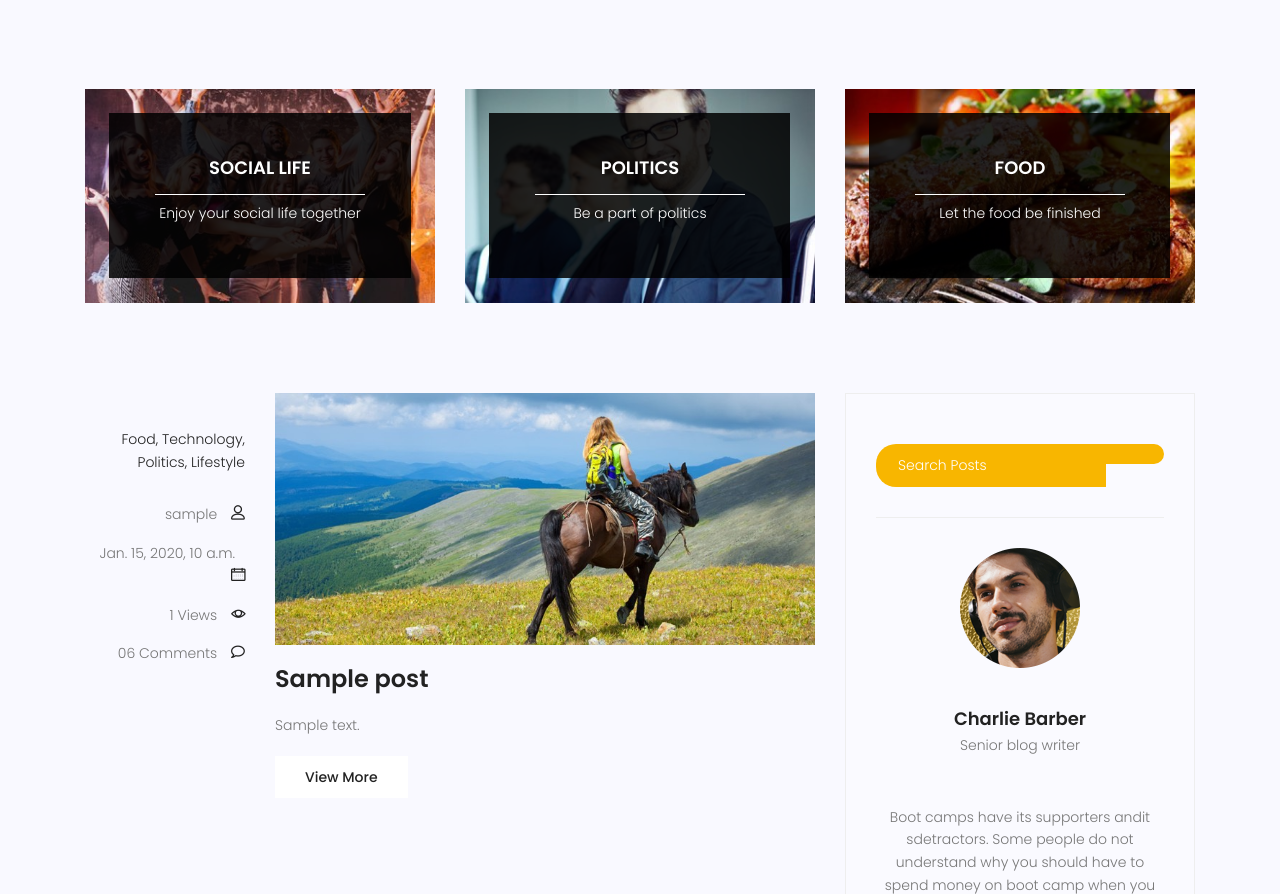
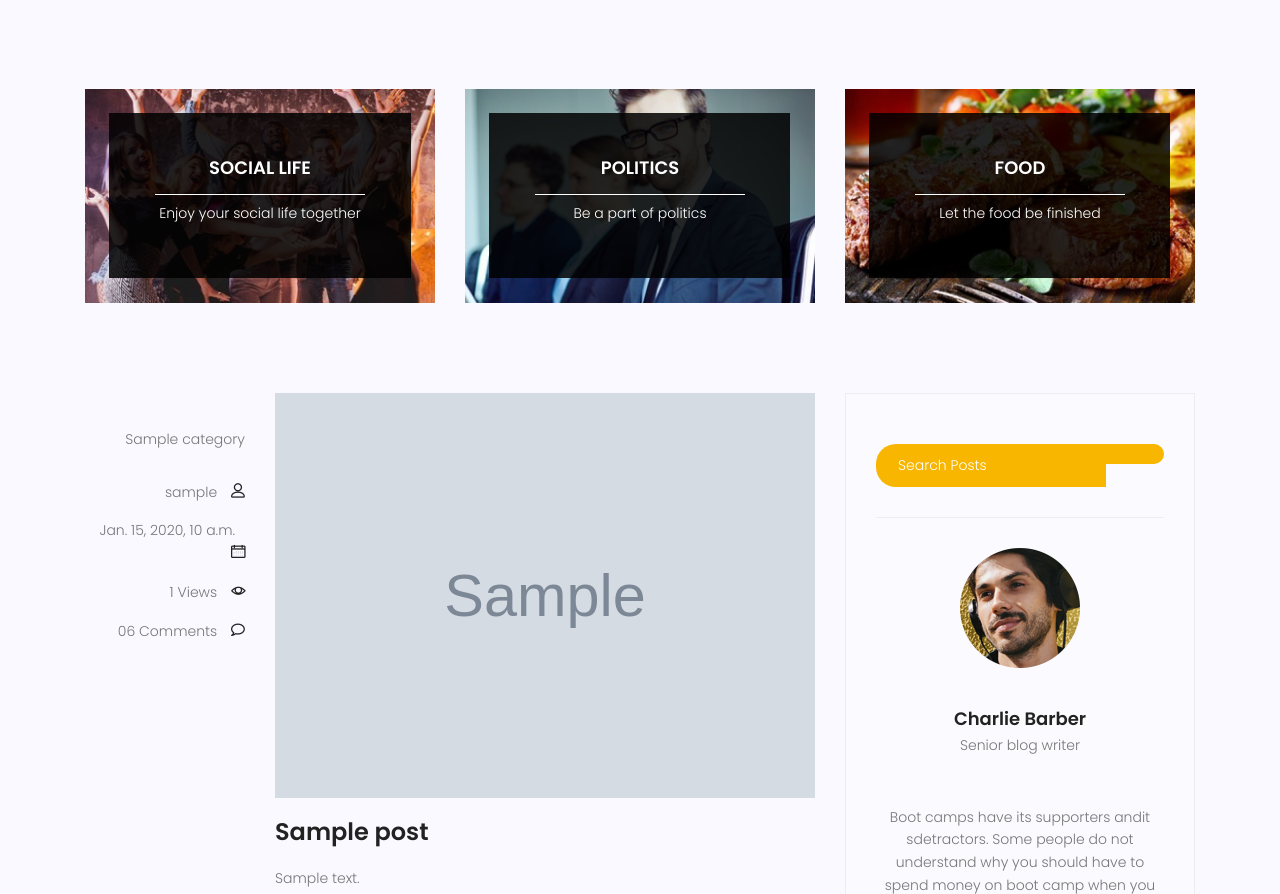
Before and after one commit to AfshinMoussavi/personalWebsite, a Django app: page /blog/ in a window 1280 px wide. Shown: the part 689-1583 px from the top of the page. Run offline with Django 5.2, Linux system fonts and the light colour scheme; tables that the repository leaves empty hold one stand-in row (values such as "Sample post"); grey boxes marked "Sample" are stand-in pictures; some libraries are stand-ins or nearby versions.

Commit message:
change model
add image field to post model

```diff
--- a/blog/admin.py
+++ b/blog/admin.py
@@ -9,4 +9,8 @@ class PostAdmin(admin.ModelAdmin):
     list_display = ['title','author' , 'status', 'counted_view', 'published_date', 'created_date']
     list_filter = ['status']
     search_fields = ['title', 'content']
-# admin.site.register(models.Post, PostAdmin)
+
+
+@admin.register(models.Category)
+class CategoryAdmin(admin.ModelAdmin):
+    pass
--- a/blog/models.py
+++ b/blog/models.py
@@ -1,8 +1,17 @@
 from django.db import models
 from django.contrib.auth.models import User
 
+
+class Category(models.Model):
+    name = models.CharField(max_length = 255)
+
+    def __str__(self):
+        return self.name
+
 class Post(models.Model):
     author = models.ForeignKey(User, on_delete=models.SET_NULL, null=True)
+    image = models.ImageField(upload_to='blog/', default='blog/defualt.jpg')
+    category = models.ManyToManyField(Category, )
     title = models.CharField(max_length=120)
     content = models.TextField()
     counted_view = models.IntegerField(default = 0)
--- a/requirement.txt
+++ b/requirement.txt
@@ -2,3 +2,4 @@ asgiref==3.8.1
 Django==5.0.6
 sqlparse==0.5.0
 tzdata==2024.1
+pillow==10.3.0
--- a/templates/base.html
+++ b/templates/base.html
@@ -5,7 +5,7 @@
     <!-- Mobile Specific Meta -->
     <meta name="viewport" content="width=device-width, initial-scale=1, shrink-to-fit=no">
     <!-- Favicon-->
-    <link rel="shortcut icon" href="img/fav.png">
+    <link rel="shortcut icon" href="{% static 'img/fav.png' %}">
     <!-- Author Meta -->
     <meta name="author" content="colorlib">
     <!-- Meta Description -->
@@ -56,7 +56,7 @@
             <div class="container main-menu">
                 <div class="row align-items-center justify-content-between d-flex">
                   <div id="logo">
-                    <a href="index.html"><img src="img/logo.png" alt="" title="" /></a>
+                    <a href="index.html"><img src="{% static 'img/logo.png' %}" alt="" title="" /></a>
                   </div>
                   <nav id="nav-menu-container">
                     <ul class="nav-menu">
--- a/templates/blog/blog-home.html
+++ b/templates/blog/blog-home.html
@@ -89,10 +89,7 @@
 							<div class="single-post row">
 								<div class="col-lg-3  col-md-3 meta-details">
 									<ul class="tags">
-										<li><a href="#">Food,</a></li>
-										<li><a href="#">Technology,</a></li>
-										<li><a href="#">Politics,</a></li>
-										<li><a href="#">Lifestyle</a></li>
+										{{ post.category.all|join:", " }}
 									</ul>
 									<div class="user-details row">
 										<p class="user-name col-lg-12 col-md-12 col-6"><a href="#">{{ post.author.username }}</a> <span class="lnr lnr-user"></span></p>
@@ -103,7 +100,7 @@
 								</div>
 								<div class="col-lg-9 col-md-9 ">
 									<div class="feature-img">
-										<img class="img-fluid" src="{% static 'img/blog/feature-img1.jpg' %}" alt="">
+										<img class="img-fluid" src="{{ post.image.url }}" alt="">
 									</div>
 									<a class="posts-title" href="{% url 'blog:single' pid=post.id %}"><h3>{{ post.title }}</h3></a>
 									<p class="excert">
```
Also changed, not shown: blog/migrations/0004_post_image.py (added), blog/migrations/0005_category_post_categoty.py (added), blog/migrations/0006_rename_categoty_post_category.py (added), media/blog/defualt.jpg (added), 2 other files.
